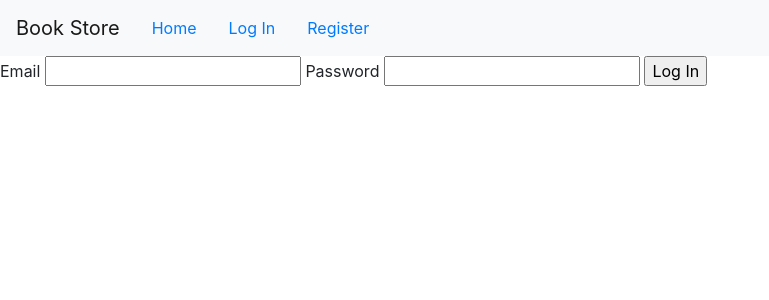
After one commit to SHRADDHAPHALE/Book_store, a Flask app: page /login in a window 1280 px wide. The commit adds this page. Shown: the top 300 px of the page, without its empty margins (0-769 px from the left). Run offline with Flask 2, Linux system fonts and the light colour scheme; some libraries are stand-ins or nearby versions.

Commit message:
User login

```diff
--- a/app.py
+++ b/app.py
@@ -1,14 +1,64 @@
 from books import app, db
 import os
-from flask import render_template, redirect, url_for
-from books.forms import AddForm, DelForm
-from books.models import Book
+from flask import render_template, redirect, url_for, request, flash
+from books.forms import AddForm, DelForm,LoginForm, RegistrationForm
+from books.models import Book, User
+from flask_login import login_user,login_required,logout_user
+
 
 @app.route('/')
 def index():
     return render_template('home.html')
 
+@app.route('/welcome')
+@login_required
+def welcome_user():
+    return render_template('welcome_user.html')
+
+@app.route('/logout')
+@login_required
+def logout():
+    logout_user()
+    flash('You logged out!')
+    return redirect(url_for('home'))
+
+
+@app.route('/login', methods=['GET', 'POST'])
+def login():
+
+    form = LoginForm()
+    if form.validate_on_submit():
+        user = User.query.filter_by(email=form.email.data).first()
+
+        if user.check_password(form.password.data) and user is not None:
+
+            login_user(user)
+            flash('Logged In !')
+            next = request.args.get('next')
+
+            if next == None or not next[0]=='/':
+                next = url_for('welcome_user')
+
+            return redirect(next)
+    return render_template('login.html', form=form)
+
+@app.route('/register', methods=['GET', 'POST'])
+def register():
+    form = RegistrationForm()
+
+    if form.validate_on_submit():
+        user = User(email=form.email.data,
+                    username=form.username.data,
+                    password=form.password.data)
+
+        db.session.add(user)
+        db.session.commit()
+        flash('Successfully registered ! Now you can login!')
+        return redirect(url_for('login'))
+    return render_template('register.html', form=form)
+
 @app.route("/add", methods=["GET", "POST"])
+@login_required
 def add():
     form = AddForm()
 
@@ -25,12 +75,14 @@ def add():
 
 
 @app.route("/list")
+@login_required
 def list():
     books = Book.query.all()
     return render_template("list.html", books=books)
 
 
 @app.route("/delete", methods=["GET", "POST"])
+@login_required
 def delete():
 
     form = DelForm()
--- a/books/__init__.py
+++ b/books/__init__.py
@@ -2,7 +2,10 @@ import os
 from flask import Flask
 from flask_sqlalchemy import SQLAlchemy
 from flask_migrate import Migrate
+from flask_login import LoginManager
 
+
+login_manager = LoginManager()
 
 app = Flask(__name__)
 
@@ -13,3 +16,6 @@ app.config["SQLALCHEMY_TRACK_MODIFICATIONS"] = False
 
 db = SQLAlchemy(app)
 Migrate(app, db)
+
+login_manager.init_app(app)
+login_manager.login_view = "login"
--- a/books/forms.py
+++ b/books/forms.py
@@ -1,5 +1,8 @@
+from books.models import User
 from flask_wtf import FlaskForm
-from wtforms import StringField, IntegerField, SubmitField
+from wtforms import StringField, IntegerField, SubmitField, PasswordField
+from wtforms.validators import DataRequired,Email,EqualTo
+from wtforms import ValidationError
 
 class AddForm(FlaskForm):
 
@@ -10,3 +13,25 @@ class DelForm(FlaskForm):
 
     isbn = IntegerField('ISBN Number of Book to Remove:')
     submit = SubmitField('Remove Book')
+
+
+class LoginForm(FlaskForm):
+    email = StringField('Email', validators=[DataRequired(), Email()])
+    password = PasswordField('Password', validators=[DataRequired()])
+    submit = SubmitField('Log In')
+
+
+class RegistrationForm(FlaskForm):
+    email = StringField('Email', validators=[DataRequired(),Email()])
+    username = StringField('Username', validators=[DataRequired()])
+    password = PasswordField('Password', validators=[DataRequired(), EqualTo('pass_confirm', message='Passwords Must Match!')])
+    pass_confirm = PasswordField('Confirm password', validators=[DataRequired()])
+    submit = SubmitField('Register!')
+
+    def check_email(self, field):
+        if User.query.filter_by(email=field.data).first():
+            raise ValidationError('Your email has been registered already!')
+
+    def check_username(self, field):
+        if User.query.filter_by(username=field.data).first():
+            raise ValidationError('Sorry, that username is taken!')
--- a/books/templates/base.html
+++ b/books/templates/base.html
@@ -16,19 +16,22 @@
         <span class="navbar-toggler-icon"></span>
       </button>
       <div class="collapse navbar-collapse" id="navbarNav">
-        <ul class="navbar-nav">
-          <li class="nav-item active">
-            <a class="nav-link" href="{{ url_for('index') }}">Home <span class="sr-only">(current)</span></a>
+        <ul class="nav">
+
+          <li class="nav-item">
+            <a class="nav-link" href="{{ url_for('index') }}">Home</a>
           </li>
-          <li class="nav-item">
-            <a class="nav-link" href="{{ url_for('add') }}">Add a donated book</a>
-          </li>
-          <li class="nav-item">
-            <a class="nav-link" href="{{ url_for('list') }}">List of Books</a>
-          </li>
-          <li class="nav-item">
-            <a class="nav-link" href="{{ url_for('delete') }}">Buy the Book</a>
-          </li>
+            {% if current_user.is_authenticated %}
+            <li class="nav-link"><a href="{{ url_for('logout') }}">Log Out</a></li>
+            <li class="nav-link"><a href="{{ url_for('add') }}"></a>Donate a book</li>
+            <li class="nav-link"><a href="{{ url_for('list') }}"></a>List all the books</li>
+            <li class="nav-link"><a href="{{ url_for('delete') }}"></a>Buy a bbok</li>
+
+            {% else %}
+            <li class="nav-link"><a href="{{ url_for('login') }}">Log In</a></li>
+            <li class="nav-link"><a href="{{ url_for('register') }}">Register</a></li>
+            {% endif %}
+
         </ul>
       </div>
     </nav>
--- /dev/null
+++ b/books/templates/login.html
@@ -0,0 +1,9 @@
+{% extends "base.html" %}
+{% block content %}
+<form method="POST">
+    {{ form.hidden_tag() }}
+    {{ form.email.label }} {{ form.email() }}
+    {{ form.password.label }} {{ form.password() }}
+    {{ form.submit() }}
+</form>
+{% endblock %}
--- /dev/null
+++ b/books/templates/welcome_user.html
@@ -0,0 +1,6 @@
+{% extends "base.html" %}
+{% block content %}
+<div class="jumbotron">
+  <p>Now you are logged in!</p>
+</div>
+{% endblock %}
```
Also changed, not shown: books/models.py (+24 -0 lines), books/templates/register.html (added, +11 -0 lines), requirements.txt (+6 -4 lines).
